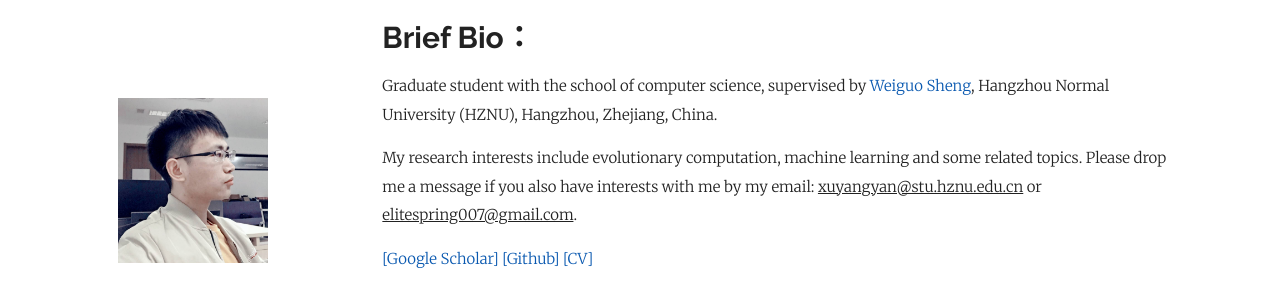
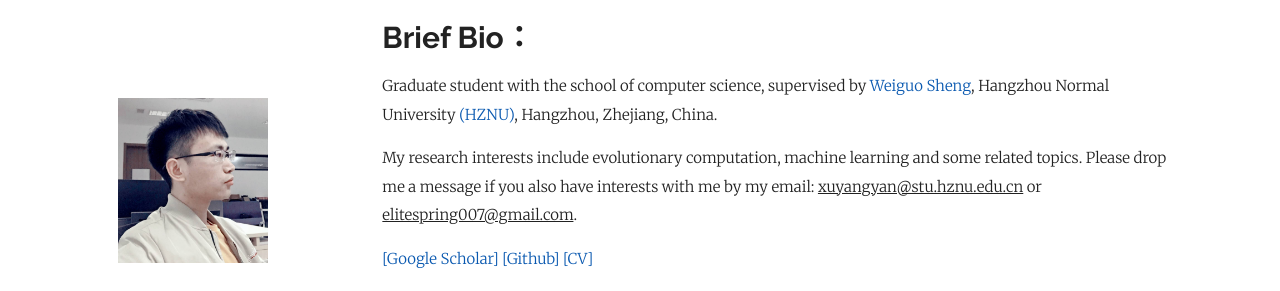
Before and after one commit to PierceUniverse/PierceUniverse.github.io, a Jekyll site: the page built from index.md, in a window 1280 px wide and 1006 px high. Shown: the part 177-468 px from the top of the window. Built offline with Jekyll 4.4.1, drawn with Linux system fonts in a browser that asks for light colours; comment, search, counter and statistics services are not loaded; our own code applies the rules of GitHub Pages for plain Markdown files; part of the change alters nothing that is shown.

Commit message:
add href

```diff
--- a/index.md
+++ b/index.md
@@ -11,7 +11,7 @@ layout: page
 
 # Brief Bio：
 
-Graduate student with the school of computer science, supervised by [Weiguo Sheng](https://hise.hznu.edu.cn/c/2017-04-11/1662391.shtml), Hangzhou Normal University (HZNU), Hangzhou, Zhejiang, China.
+Graduate student with the school of computer science, supervised by [Weiguo Sheng](https://hise.hznu.edu.cn/c/2017-04-11/1662391.shtml), Hangzhou Normal University [(HZNU)](https://www.hznu.edu.cn/), Hangzhou, Zhejiang, China.
 
 My research interests include evolutionary computation, machine learning and some related topics. Please drop me a message if you also have interests with me by my email: <u>xuyangyan@stu.hznu.edu.cn</u> or <u>elitespring007@gmail.com</u>.
 
```
